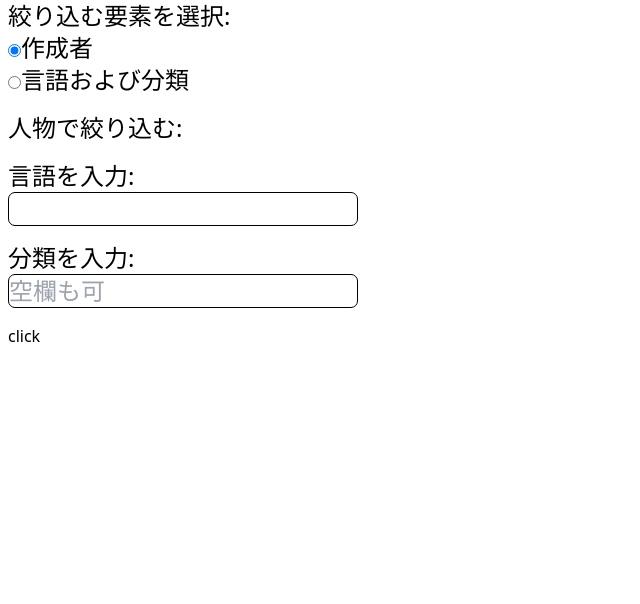
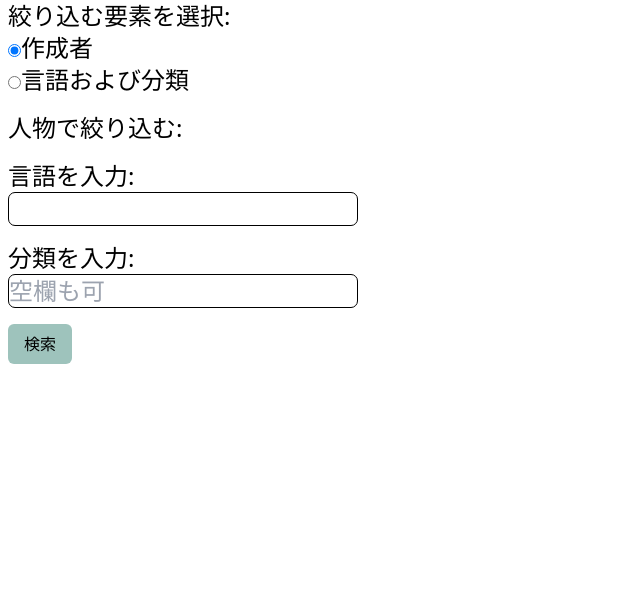
Before and after one commit to ASAP-BYAF/snippet_app, a Django app: page /snippet/search/ in a window 1280 px wide. Shown: the part 68-672 px from the top of the page, without its empty margins (0-640 px from the left). Run offline with Django 4.2, Linux system fonts and the light colour scheme; style sheets or scripts are compiled from the project's sources.

Commit message:
snippet_search.html を修正しました。
検索ボタンに色を付けて見やすくしました。

```diff
--- a/templates/snippet_app/snippet_search.html
+++ b/templates/snippet_app/snippet_search.html
@@ -18,7 +18,7 @@
         {% endif %}
     </div>
     {% endfor %}
-    <input type="submit" value="click">
+    <input type="submit" value="検索" class="top-2 right-2 bg-[#9ec3bc] rounded-md px-4 py-2">
 </form>
 
 <div>
```
